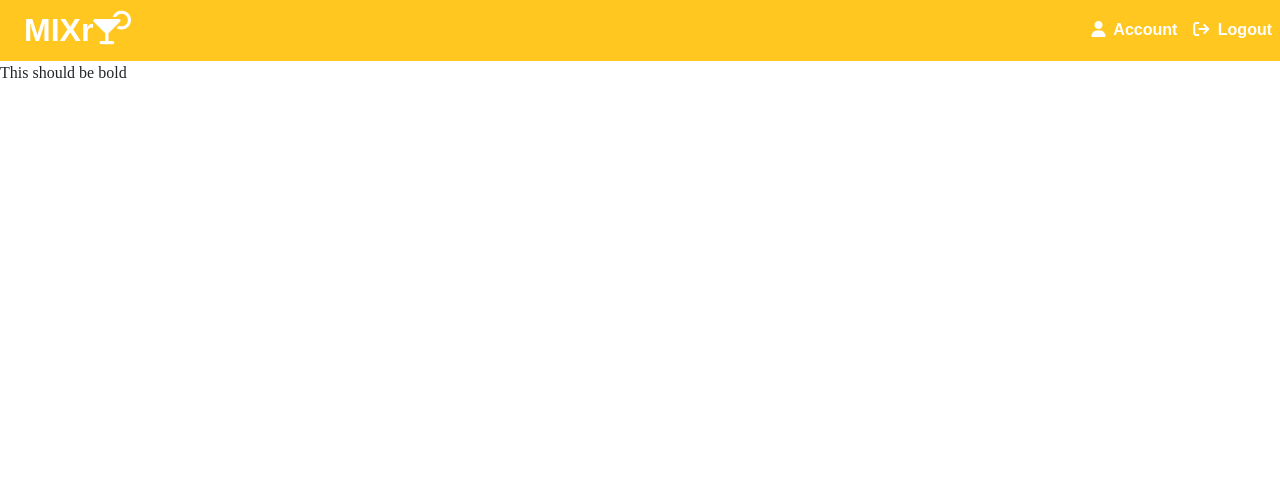
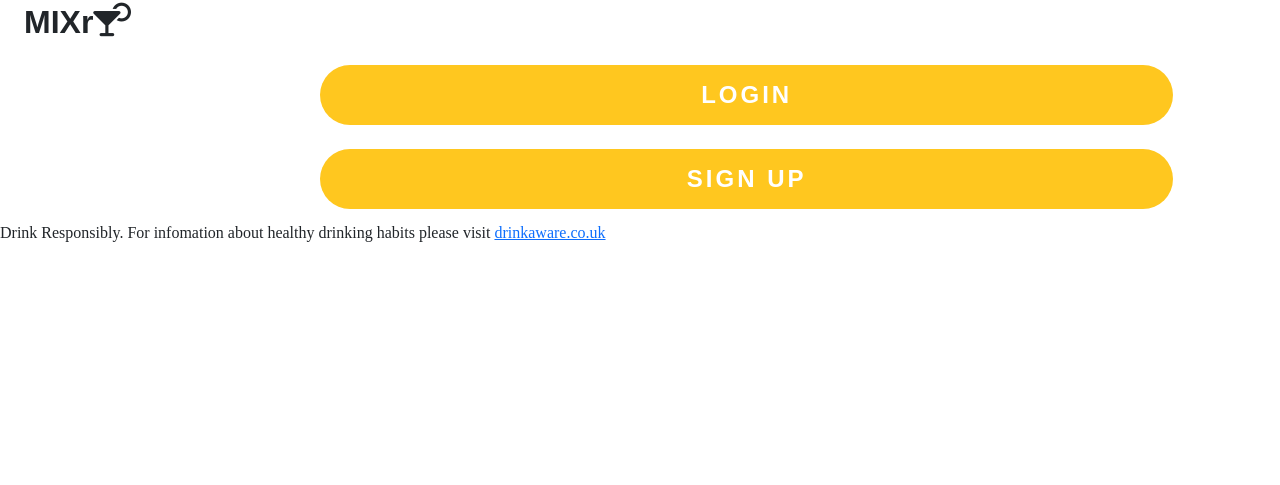
Before and after one commit to John-McPherson/Full-Stack-Tool-Kit-Portfolio-Project, a Django app: page / in a window 1280 px wide. Shown: the top 485 px of the page. Run offline with Django 3.2, Linux system fonts and the light colour scheme; some libraries are stand-ins or nearby versions; some web fonts are replaced.

Commit message:
add content to landing page user isnt logged in

```diff
--- a/templates/index.html
+++ b/templates/index.html
@@ -1,5 +1,33 @@
-{% extends "base.html" %}
+<!-- checks to see if the user is authenticated and loads the correct template -->
+{% if user.is_authenticated %}
+{% include "base.html" %}
+{% else %}
+{% include "login_landing_page.html" %}
+{% endif%}
+{% block content %}
+{% if user.is_authenticated %}
+<!-- if the user is logged loads main content-->
+{% else %}
+<!-- Else the load the sign up/ login page -->
+<div class="col-12 logo-container">
+    <h1 class="logo logo-landing-page">MIXr<i class="fa-solid fa-martini-glass-citrus"></i></h1>
+</div>
+<div class="col-8  offset-3">
+    <a href="#">
+        <button class="account-management-btn alt-btn">Login</button>
+    </a>
+    <a href="#">
+        <button class="account-management-btn alt-btn">Sign up</button>
+    </a>
+</div>
+<div class="col-10  offset-1"></div>
+<p class="legal-disclaimer">Drink Responsibly. For infomation about healthy drinking habits please visit <a
+        href="https://www.drinkaware.co.uk/" target="_blank"
+        aria-label="external link to the drink aware site">drinkaware.co.uk</a></p>
+</div>
+</div>
 
-{% block content %}
-<p>This should be bold</p>
+
+
+{% endif%}
 {%endblock%}
--- /dev/null
+++ b/templates/login_landing_page.html
@@ -0,0 +1,44 @@
+{% load static %}
+
+<!DOCTYPE html>
+<html lang="en">
+
+<head>
+    <meta charset="UTF-8">
+    <meta http-equiv="X-UA-Compatible" content="IE=edge">
+    <meta name="viewport" content="width=device-width, initial-scale=1.0">
+    <title>MixR - a cocktail app for amateur mixologists</title>
+
+    <!-- bootstrap v5.1 installation -->
+    <link href="https://cdn.jsdelivr.net/npm/bootstrap@5.1.3/dist/css/bootstrap.min.css" rel="stylesheet"
+        integrity="sha384-1BmE4kWBq78iYhFldvKuhfTAU6auU8tT94WrHftjDbrCEXSU1oBoqyl2QvZ6jIW3" crossorigin="anonymous">
+    <!-- font awesome install -->
+    <script src="https://kit.fontawesome.com/b6cc208011.js" crossorigin="anonymous"></script>
+    <!-- fonts - imported from adobe fonts-->
+    <link rel="stylesheet" href="https://use.typekit.net/qys8cio.css">
+    <!-- link to custom css -->
+    <link rel="stylesheet" href="{% static 'css/style.css' %}">
+</head>
+
+<body class="landing-page">
+
+    <main>
+        <!-- empty container to push down content -->
+        <div class="container">
+        </div>
+        <div class="container">
+            <div class="row">
+
+                {% block content %}
+                <!-- Content Goes here -->
+                {% endblock content %}
+
+            </div>
+        </div>
+        <!-- bootstrap javascript files -->
+        <script src="https://cdn.jsdelivr.net/npm/bootstrap@5.1.3/dist/js/bootstrap.bundle.min.js"
+            integrity="sha384-ka7Sk0Gln4gmtz2MlQnikT1wXgYsOg+OMhuP+IlRH9sENBO0LRn5q+8nbTov4+1p" crossorigin="anonymous">
+        </script>
+</body>
+
+</html>
```
